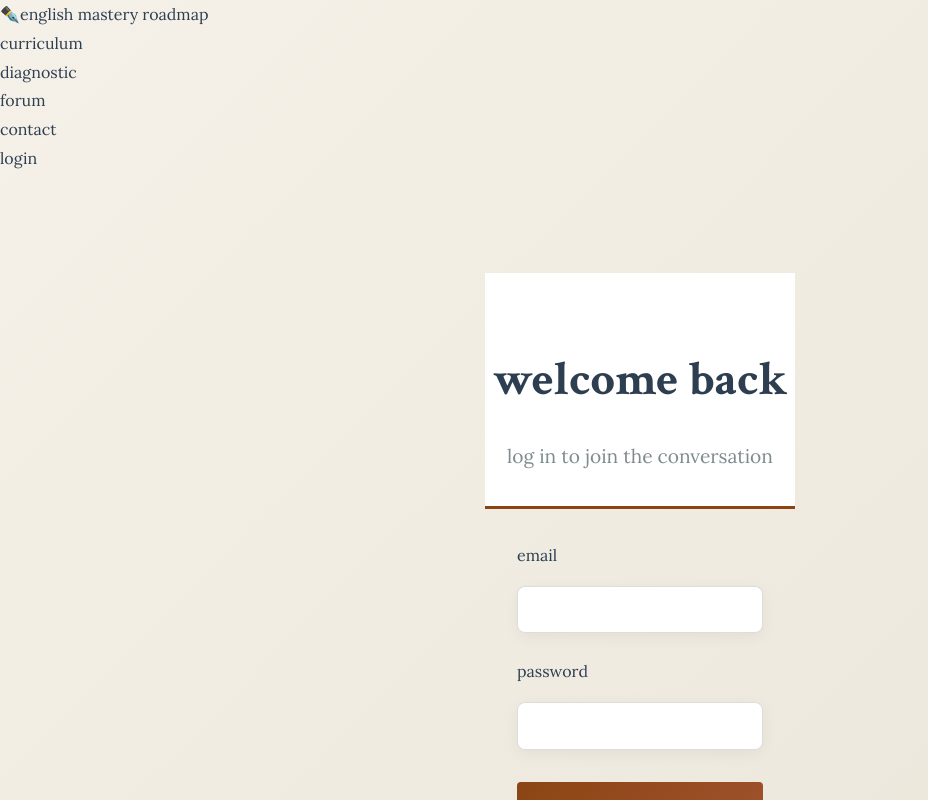
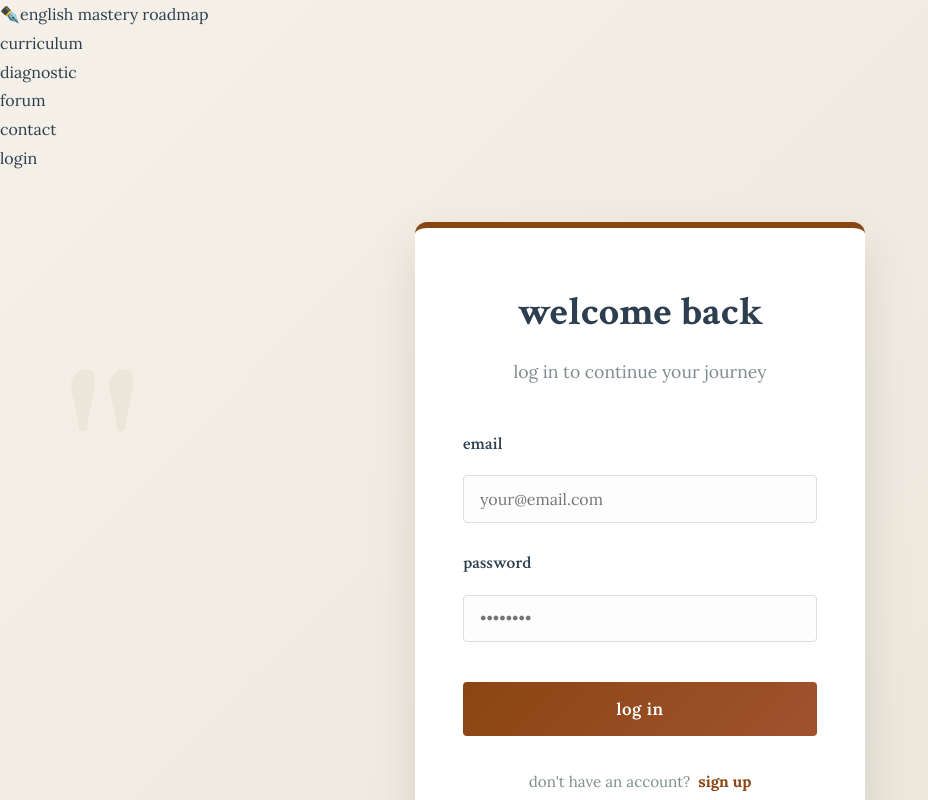
Before and after one commit to kofi-py/english-roadmap-app, a React (Vite) app: page / in a window 1280 px wide. Both pictures are taken after a click on the item "login". Shown: the top 800 px of the page, without its empty margins (0-928 px from the left). Built offline with nearby package versions, Linux system fonts and the light colour scheme; no server answers.

Commit message:
feat: Implement initial authentication pages (login/signup), forum page, and navigation styling.

```diff
--- a/src/pages/LoginPage.jsx
+++ b/src/pages/LoginPage.jsx
@@ -1,6 +1,6 @@
 import React, { useState } from 'react';
 import { useAuth } from '../context/AuthContext';
-import '../styles/ForumPage.css'; // Reusing some forum styles for consistency
+import '../styles/AuthPage.css';
 
 const LoginPage = ({ setCurrentPage }) => {
     const [email, setEmail] = useState('');
@@ -20,50 +20,53 @@ const LoginPage = ({ setCurrentPage }) => {
     };
 
     return (
-        <div className="forum-page" style={{ maxWidth: '400px', margin: '100px auto' }}>
-            <div className="forum-header" style={{ textAlign: 'center' }}>
-                <h1 className="forum-title">welcome back</h1>
-                <p className="forum-subtitle">log in to join the conversation</p>
-            </div>
+        <div className="auth-page">
+            {/* Decorative background elements matching HomePage */}
+            <div className="decorative-quote decorative-quote-1" style={{ position: 'absolute' }}>"</div>
+            <div className="decorative-quote decorative-quote-2" style={{ position: 'absolute' }}>"</div>
 
-            <div className="card" style={{ padding: '2rem' }}>
-                <form onSubmit={handleSubmit}>
-                    {error && <div style={{ color: 'red', marginBottom: '1rem' }}>{error}</div>}
-                    <div className="form-group" style={{ marginBottom: '1.5rem' }}>
-                        <label style={{ display: 'block', marginBottom: '0.5rem', fontFamily: "'Lora', serif" }}>email</label>
+            <div className="auth-container fade-in-up">
+                <div className="auth-header">
+                    <h1 className="auth-title">welcome back</h1>
+                    <p className="auth-subtitle">log in to continue your journey</p>
+                </div>
+
+                {error && <div className="error-message">{error}</div>}
+
+                <form className="auth-form" onSubmit={handleSubmit}>
+                    <div className="form-group">
+                        <label>email</label>
                         <input
                             type="email"
-                            className="search-input"
-                            style={{ paddingLeft: '1rem' }}
+                            className="auth-input"
                             value={email}
                             onChange={(e) => setEmail(e.target.value)}
                             required
+                            placeholder="your@email.com"
                         />
                     </div>
-                    <div className="form-group" style={{ marginBottom: '2rem' }}>
-                        <label style={{ display: 'block', marginBottom: '0.5rem', fontFamily: "'Lora', serif" }}>password</label>
+                    <div className="form-group">
+                        <label>password</label>
                         <input
                             type="password"
-                            className="search-input"
-                            style={{ paddingLeft: '1rem' }}
+                            className="auth-input"
                             value={password}
                             onChange={(e) => setPassword(e.target.value)}
                             required
+                            placeholder="••••••••"
                         />
                     </div>
-                    <button type="submit" className="btn-primary" style={{ width: '100%' }}>
+                    <button type="submit" className="btn-primary btn-auth">
                         log in
                     </button>
                 </form>
-                <p style={{ marginTop: '1.5rem', textAlign: 'center', fontSize: '0.9rem' }}>
+
+                <div className="auth-footer">
                     don't have an account?
-                    <span
-                        style={{ color: 'var(--saddle-brown)', cursor: 'pointer', marginLeft: '0.5rem', fontWeight: 'bold' }}
-                        onClick={() => setCurrentPage('signup')}
-                    >
+                    <span className="auth-link" onClick={() => setCurrentPage('signup')}>
                         sign up
                     </span>
-                </p>
+                </div>
             </div>
         </div>
     );
--- a/src/pages/SignupPage.jsx
+++ b/src/pages/SignupPage.jsx
@@ -1,6 +1,6 @@
 import React, { useState } from 'react';
 import { useAuth } from '../context/AuthContext';
-import '../styles/ForumPage.css';
+import '../styles/AuthPage.css';
 
 const SignupPage = ({ setCurrentPage }) => {
     const [username, setUsername] = useState('');
@@ -21,61 +21,64 @@ const SignupPage = ({ setCurrentPage }) => {
     };
 
     return (
-        <div className="forum-page" style={{ maxWidth: '400px', margin: '80px auto' }}>
-            <div className="forum-header" style={{ textAlign: 'center' }}>
-                <h1 className="forum-title">create account</h1>
-                <p className="forum-subtitle">start sharing your english journey</p>
-            </div>
+        <div className="auth-page">
+            {/* Decorative background elements matching HomePage */}
+            <div className="decorative-quote decorative-quote-1" style={{ position: 'absolute' }}>"</div>
+            <div className="decorative-quote decorative-quote-2" style={{ position: 'absolute' }}>"</div>
 
-            <div className="card" style={{ padding: '2rem' }}>
-                <form onSubmit={handleSubmit}>
-                    {error && <div style={{ color: 'red', marginBottom: '1rem' }}>{error}</div>}
-                    <div className="form-group" style={{ marginBottom: '1.2rem' }}>
-                        <label style={{ display: 'block', marginBottom: '0.4rem', fontFamily: "'Lora', serif" }}>username</label>
+            <div className="auth-container fade-in-up">
+                <div className="auth-header">
+                    <h1 className="auth-title">create account</h1>
+                    <p className="auth-subtitle">join a community of literature lovers</p>
+                </div>
+
+                {error && <div className="error-message">{error}</div>}
+
+                <form className="auth-form" onSubmit={handleSubmit}>
+                    <div className="form-group">
+                        <label>username</label>
                         <input
                             type="text"
-                            className="search-input"
-                            style={{ paddingLeft: '1rem' }}
+                            className="auth-input"
                             value={username}
                             onChange={(e) => setUsername(e.target.value)}
                             required
+                            placeholder="chosen_name"
                         />
                     </div>
-                    <div className="form-group" style={{ marginBottom: '1.2rem' }}>
-                        <label style={{ display: 'block', marginBottom: '0.4rem', fontFamily: "'Lora', serif" }}>email</label>
+                    <div className="form-group">
+                        <label>email</label>
                         <input
                             type="email"
-                            className="search-input"
-                            style={{ paddingLeft: '1rem' }}
+                            className="auth-input"
                             value={email}
                             onChange={(e) => setEmail(e.target.value)}
                             required
+                            placeholder="your@email.com"
                         />
                     </div>
-                    <div className="form-group" style={{ marginBottom: '1.8rem' }}>
-                        <label style={{ display: 'block', marginBottom: '0.4rem', fontFamily: "'Lora', serif" }}>password</label>
+                    <div className="form-group">
+                        <label>password</label>
                         <input
                             type="password"
-                            className="search-input"
-                            style={{ paddingLeft: '1rem' }}
+                            className="auth-input"
                             value={password}
                             onChange={(e) => setPassword(e.target.value)}
                             required
+                            placeholder="••••••••"
                         />
                     </div>
-                    <button type="submit" className="btn-primary" style={{ width: '100%' }}>
+                    <button type="submit" className="btn-primary btn-auth">
                         sign up
                     </button>
                 </form>
-                <p style={{ marginTop: '1.5rem', textAlign: 'center', fontSize: '0.9rem' }}>
+
+                <div className="auth-footer">
                     already have an account?
-                    <span
-                        style={{ color: 'var(--saddle-brown)', cursor: 'pointer', marginLeft: '0.5rem', fontWeight: 'bold' }}
-                        onClick={() => setCurrentPage('login')}
-                    >
+                    <span className="auth-link" onClick={() => setCurrentPage('login')}>
                         log in
                     </span>
-                </p>
+                </div>
             </div>
         </div>
     );
--- /dev/null
+++ b/src/styles/AuthPage.css
@@ -0,0 +1,104 @@
+.auth-page {
+    min-height: calc(100vh - 80px);
+    /* Adjust for nav */
+    display: flex;
+    align-items: center;
+    justify-content: center;
+    position: relative;
+    padding: 2rem;
+}
+
+.auth-container {
+    width: 100%;
+    max-width: 450px;
+    background: white;
+    padding: 3rem;
+    border-radius: 12px;
+    box-shadow: 0 20px 50px rgba(0, 0, 0, 0.1);
+    border-top: 6px solid var(--saddle-brown);
+    z-index: 10;
+    position: relative;
+}
+
+.auth-header {
+    text-align: center;
+    margin-bottom: 2.5rem;
+}
+
+.auth-title {
+    font-size: 2.5rem;
+    color: var(--ink-blue);
+    margin-bottom: 0.5rem;
+    font-family: 'Crimson Text', serif;
+    font-weight: 700;
+}
+
+.auth-subtitle {
+    color: var(--light-gray);
+    font-size: 1.1rem;
+}
+
+.auth-form .form-group {
+    margin-bottom: 1.5rem;
+}
+
+.auth-form label {
+    display: block;
+    font-family: 'Crimson Text', serif;
+    font-weight: 600;
+    margin-bottom: 0.5rem;
+    color: var(--ink-blue);
+    font-size: 1.1rem;
+}
+
+.auth-input {
+    width: 100%;
+    padding: 0.8rem 1rem;
+    border: 1px solid #ddd;
+    border-radius: 4px;
+    font-family: 'Lora', serif;
+    font-size: 1rem;
+    transition: all 0.3s ease;
+    background: #fdfdfd;
+}
+
+.auth-input:focus {
+    outline: none;
+    border-color: var(--saddle-brown);
+    box-shadow: 0 0 0 3px rgba(139, 69, 19, 0.1);
+}
+
+.btn-auth {
+    width: 100%;
+    margin-top: 1rem;
+}
+
+.auth-footer {
+    margin-top: 2rem;
+    text-align: center;
+    font-size: 0.95rem;
+    color: var(--light-gray);
+}
+
+.auth-link {
+    color: var(--saddle-brown);
+    font-weight: 700;
+    cursor: pointer;
+    margin-left: 0.5rem;
+    transition: color 0.2s ease;
+}
+
+.auth-link:hover {
+    color: #A0522D;
+    text-decoration: underline;
+}
+
+.error-message {
+    background: #fff5f5;
+    color: #c53030;
+    padding: 0.8rem;
+    border-radius: 4px;
+    margin-bottom: 1.5rem;
+    font-size: 0.9rem;
+    border-left: 4px solid #c53030;
+}
--- a/src/styles/ForumPage.css
+++ b/src/styles/ForumPage.css
@@ -58,12 +58,6 @@
   background: var(--creamy-white);
   border-radius: 8px;
   text-align: center;
-}
-
-.user-badge {
-  font-family: 'Lora', serif;
-  font-weight: bold;
-  color: var(--saddle-brown) !important;
 }
 
 .sidebar-title {
```
Also changed, not shown: src/styles/Navigation.css (+17 -0 lines).
